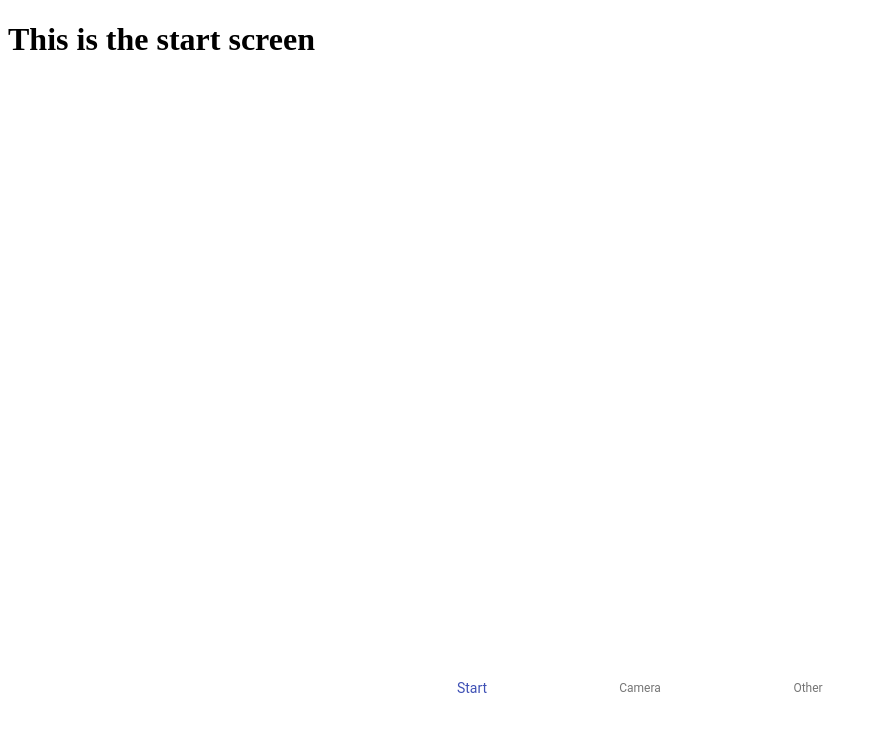
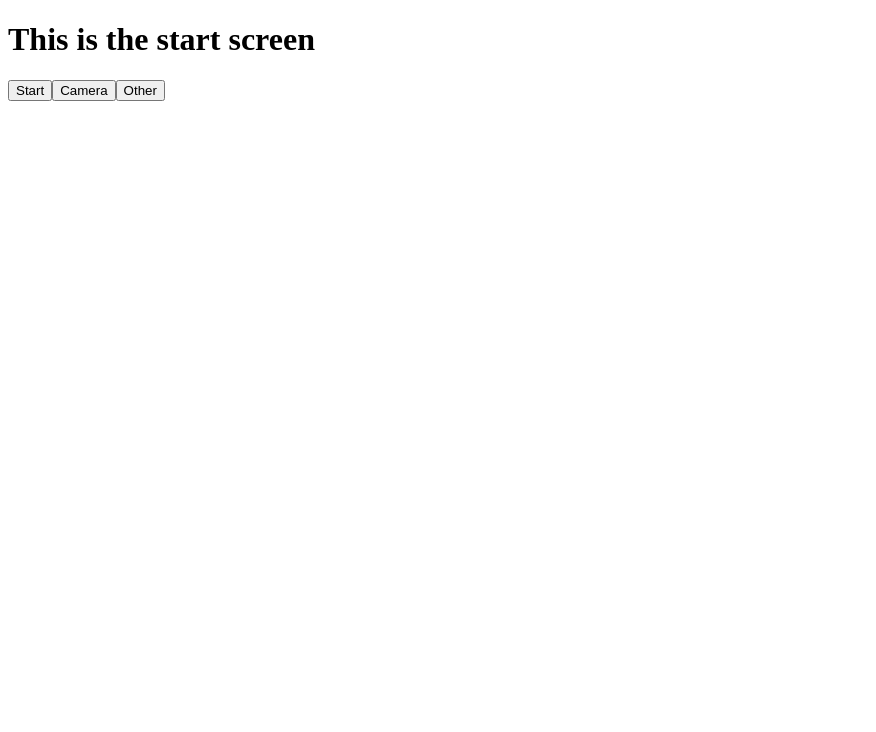
Before and after one commit to jorensjongers/itsago-frontend, a React app: page / in a window 1280 px wide. Shown: the top 732 px of the page, without its empty margins (0-876 px from the left). Built offline with nearby package versions, Linux system fonts and the light colour scheme; the HTML template or start-up script is replaced by a standard one.

Commit message:
navbar in html

```diff
--- a/src/components/App.jsx
+++ b/src/components/App.jsx
@@ -2,8 +2,7 @@ import React from 'react';
 import CameraScreen from './screens/CameraScreen.jsx'
 import StartScreen from './screens/StartScreen.jsx'
 import OtherScreen from './screens/OtherScreen.jsx'
-import BottomNavigation from '@material-ui/core/BottomNavigation';
-import BottomNavigationAction from '@material-ui/core/BottomNavigationAction';
+import Navbar from './Navbar.jsx'
 
 class App extends React.Component {
   constructor(props) {
@@ -29,19 +28,9 @@ class App extends React.Component {
         }
     }
     return (
-      <div>
-        <div className='screen'> {content()} </div>
-        <BottomNavigation
-        value={this.state.activeView}
-        onChange={(event, newValue) => {
-          this.changeState(newValue);
-        }}
-        showLabels
-        >
-        <BottomNavigationAction label="Start" value='start'/>
-        <BottomNavigationAction label="Camera" value='camera' />
-        <BottomNavigationAction label="Other"  value='other'/>
-        </BottomNavigation>
+      <div className='screen'>
+        {content()}
+        <Navbar changeState={this.changeState}/>
       </div>
     )
   }
--- /dev/null
+++ b/src/components/Navbar.jsx
@@ -0,0 +1,19 @@
+import React from 'react';
+
+class Navbar extends React.Component {
+    constructor(props) {
+        super(props);
+    }
+
+    render() {
+        return (
+            <div className="navbar">
+                <button className='navbarbutton' onClick={() => this.props.changeState('start')}> Start </button>
+                <button className='navbarbutton' onClick={() => this.props.changeState('camera')}> Camera </button>
+                <button className='navbarbutton' onClick={() => this.props.changeState('other')}> Other </button>
+            </div>
+        )
+    }
+}
+
+export default Navbar;
--- a/src/styles/components/screen.scss
+++ b/src/styles/components/screen.scss
@@ -1,4 +1,10 @@
 .screen {
     width: 100vh;
-    height: 80vh
+    height: 100vh;
 }
+
+.navBar {
+    width: 100vh;
+    background-color: red;
+    bottom: 0;
+}
```
